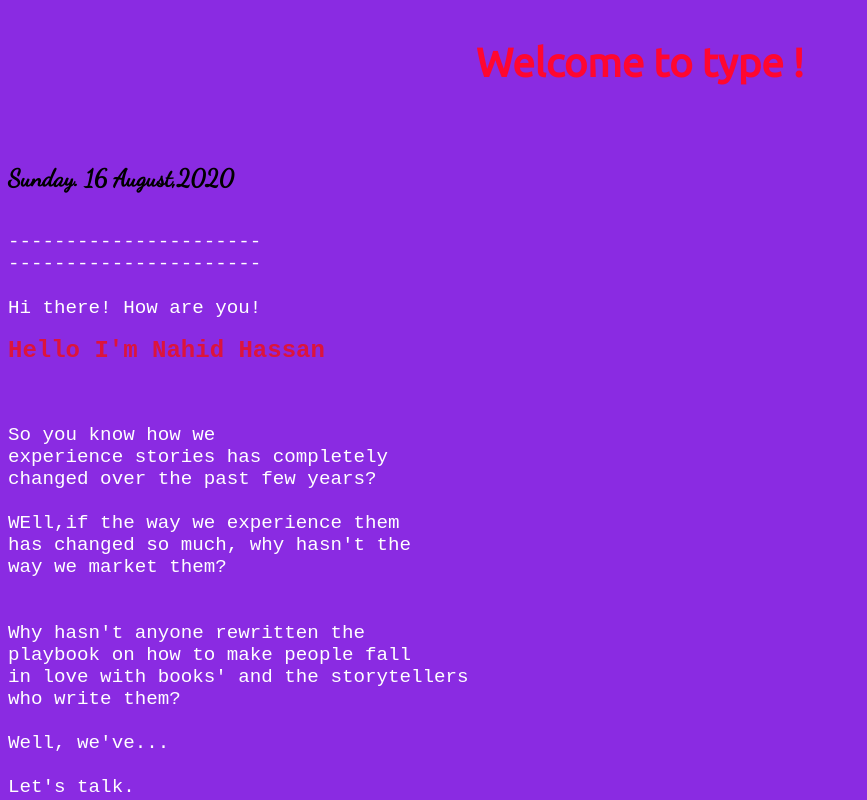
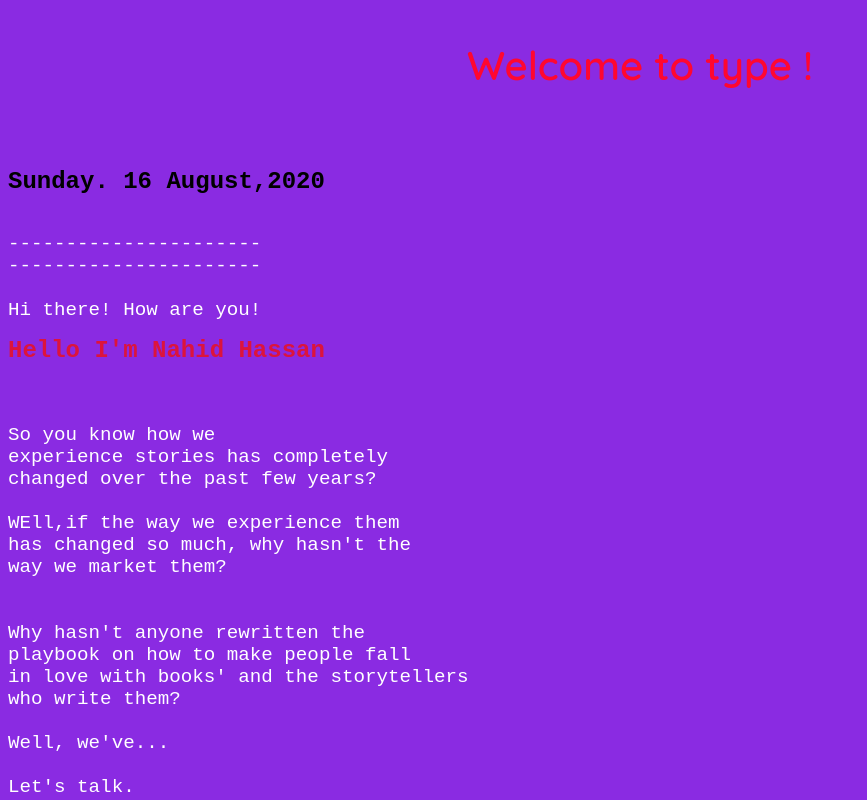
Before and after one commit to 0nahid/type, a plain HTML site: page index.html in a window 1280 px wide. Shown: the top 800 px of the page, without its empty margins (0-867 px from the left). Drawn offline with Linux system fonts and the light colour scheme.

Commit message:
font added

```diff
--- a/index.html
+++ b/index.html
@@ -7,7 +7,7 @@
     <meta name="viewport" content="width=device-width, initial-scale=1.0">
     <title>Type </title>
     <style>
-        @import url('https://fonts.googleapis.com/css2?family=Dancing+Script&family=Ubuntu&display=swap');
+        @import url('https://fonts.googleapis.com/css2?family=Quicksand:wght@300;400;500;600;700&display=swap');
 
         html {
             box-sizing: border-box;
@@ -17,18 +17,20 @@
             color: white;
             background: blueviolet;
             font-size: 1.2rem;
-            font-family: 'Ubuntu', sans-serif;
+            font-family: 'Quicksand', sans-serif;
         }
 
         h1 {
             color: black;
             font-size: 1.5rem;
-            font-family: 'Dancing Script', cursive;
         }
         a{
             text-decoration: none;
             color: crimson;
             font-family: 'Courier New', Courier, monospace;
+        }
+        a:hover{
+            cursor: not-allowed;
         }
     </style>
 </head>
```
